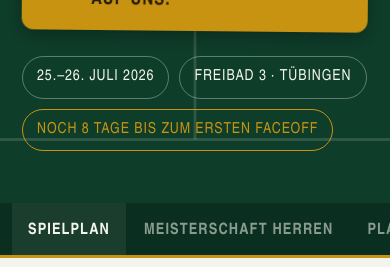
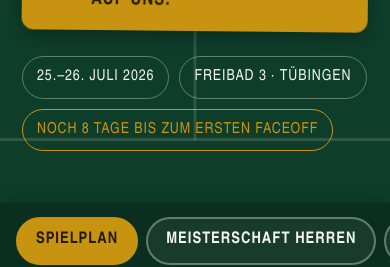
Before and after one commit to thraenbe/tuelax, a website: page index.html in a window 390 px wide. Shown: the part 588-855 px from the top of the page. Drawn offline with Linux system fonts and the light colour scheme; no server answers.

Commit message:
Make tabs more prominent and fix broken schedule filter
- Restyle tab bar as bold pill buttons with gold active state,
  drop shadow, larger touch targets; wraps on desktop, scrolls
  on mobile
- Fix schedule filter: .game's display:grid overrode the hidden
  attribute, so filtered games never disappeared

Co-Authored-By: Claude Fable 5 <noreply@anthropic.com>

```diff
--- a/index.html
+++ b/index.html
@@ -235,38 +235,45 @@ button { font: inherit; cursor: pointer; }
   z-index: 20;
   background: var(--pitch-deep);
   border-bottom: 3px solid var(--women);
+  box-shadow: 0 4px 16px rgba(0, 0, 0, 0.3);
 }
 .tabbar .wrap {
   display: flex;
-  gap: 2px;
+  gap: 8px;
   overflow-x: auto;
   -webkit-overflow-scrolling: touch;
-  padding: 0 12px;
+  padding: 14px 16px;
   scrollbar-width: none;
 }
 .tabbar .wrap::-webkit-scrollbar { display: none; }
+@media (min-width: 900px) {
+  .tabbar .wrap { flex-wrap: wrap; overflow-x: visible; }
+}
 .tabbar button {
   flex: none;
   appearance: none;
-  background: none;
-  border: none;
-  color: var(--chalk-dim);
+  background: rgba(244, 246, 238, 0.06);
+  border: 2px solid rgba(244, 246, 238, 0.35);
+  border-radius: 999px;
+  color: var(--chalk);
   font-family: var(--display);
   font-stretch: condensed;
   text-transform: uppercase;
-  letter-spacing: 0.07em;
-  font-size: 0.98rem;
+  letter-spacing: 0.06em;
+  font-size: 1rem;
   font-weight: 700;
-  padding: 15px 16px 12px;
-  border-bottom: 3px solid transparent;
-  margin-bottom: -3px;
+  padding: 9px 18px;
   white-space: nowrap;
+  transition: background 0.15s ease, border-color 0.15s ease, color 0.15s ease;
 }
-.tabbar button:hover { color: var(--chalk); }
+.tabbar button:hover {
+  border-color: var(--women);
+  color: var(--women);
+}
 .tabbar button[aria-selected="true"] {
-  color: var(--chalk);
-  border-bottom-color: var(--women);
-  background: rgba(244, 246, 238, 0.07);
+  background: var(--women);
+  border-color: var(--women);
+  color: #241B04;
 }
 .panel[hidden] { display: none; }
 
@@ -463,6 +470,7 @@ button { font: inherit; cursor: pointer; }
   border-bottom: 2px solid var(--ink);
 }
 .games { list-style: none; margin: 0; padding: 0; }
+.game[hidden] { display: none; }
 .game {
   display: grid;
   grid-template-columns: 70px 1fr auto auto;
```
